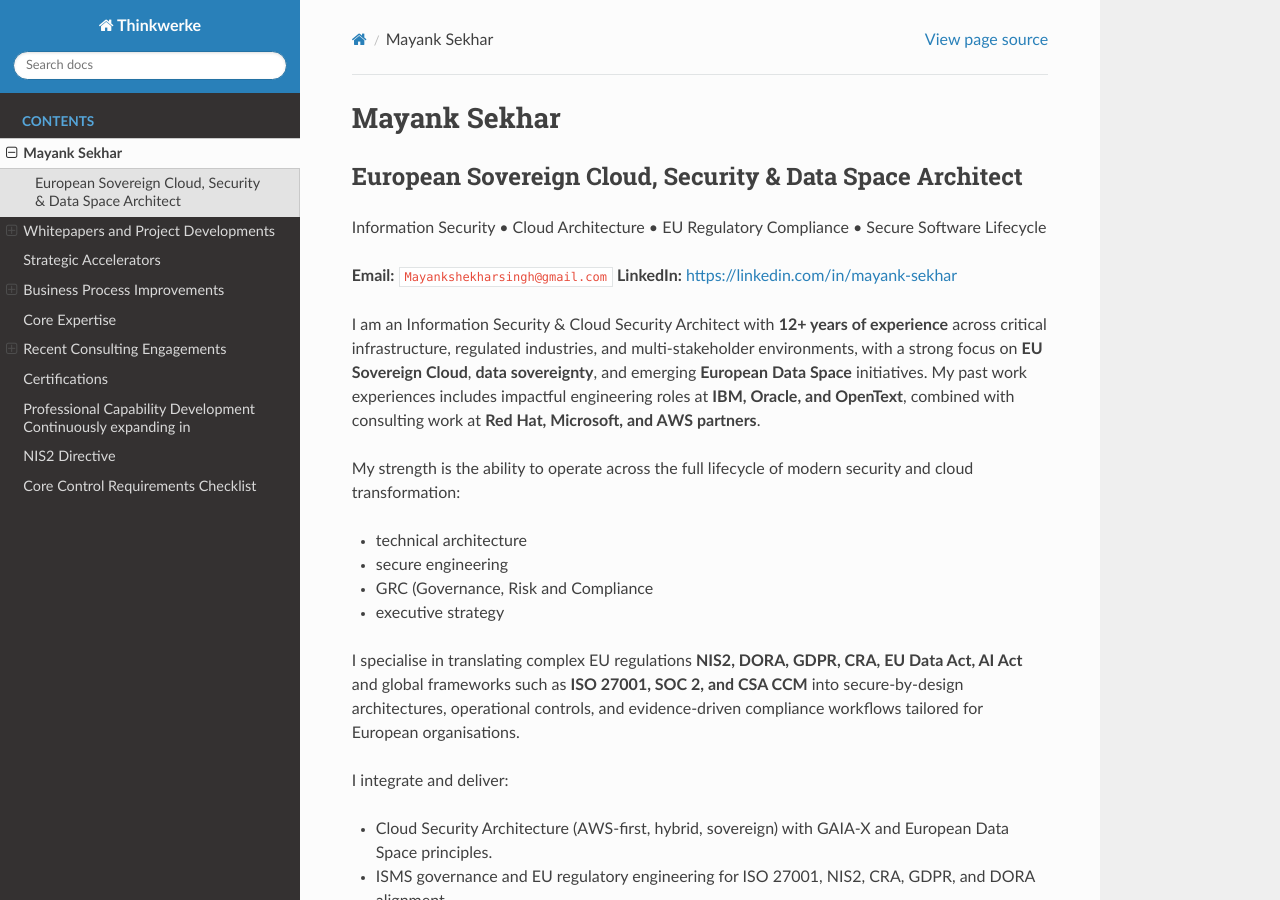
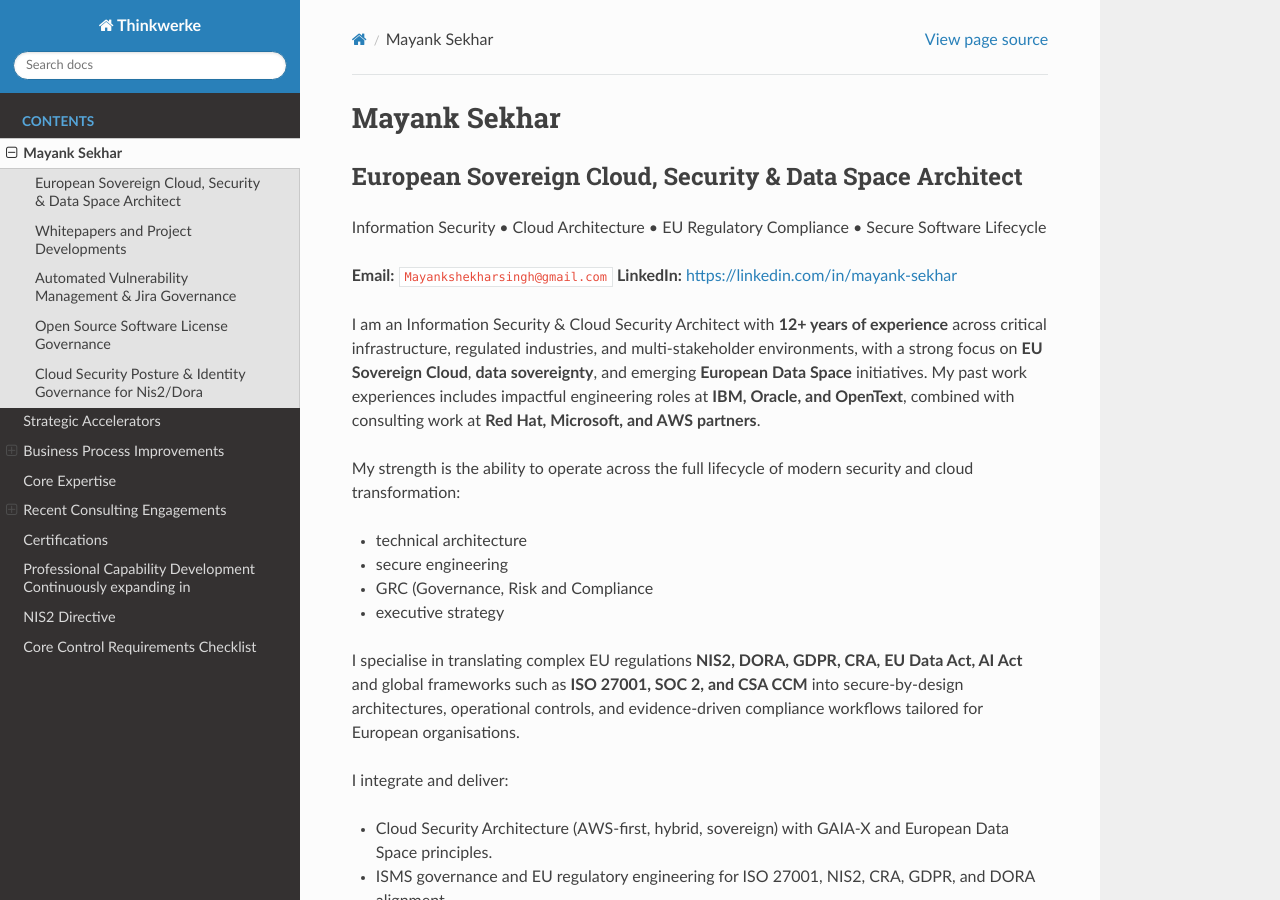
Before and after one commit to Mynkskhr/docs.thinkwerke, a Sphinx documentation site: the page built from docs/source/profile.rst, in a window 1280 px wide and 900 px high. Built offline with Sphinx 7.4.7 and the Read the Docs theme 3.1.0, drawn with Linux system fonts in a browser that asks for light colours.

Commit message:
Update profile.rst

```diff
--- a/docs/source/profile.rst
+++ b/docs/source/profile.rst
@@ -35,13 +35,12 @@
 
 
 Whitepapers and Project Developments
-==================================================
+-----------------------------------------------------
 
 In my recent work, I authored and designed several security transformation frameworks used by
 regulated organisations:
 
-Secure Software Lifecycle Management (SSLM) Framework
------------------------------------------------------
+**Secure Software Lifecycle Management (SSLM) Framework**
 
 End-to-end model integrating SAST, SCA/SBOM, API Security, DAST, IaC scanning, container scanning,
 and secrets detection mapped directly to **NIS2, CRA, ISO 27001, SOC 2** (Can be extended to DORA and DATA ACT).
```
